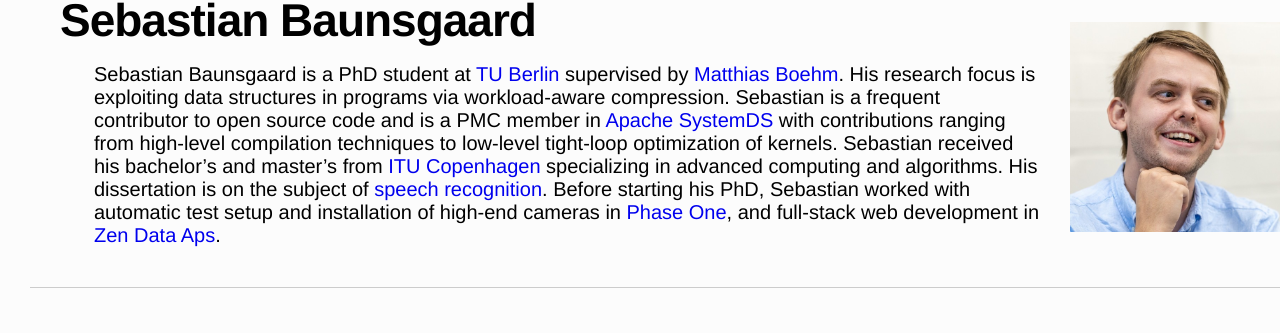
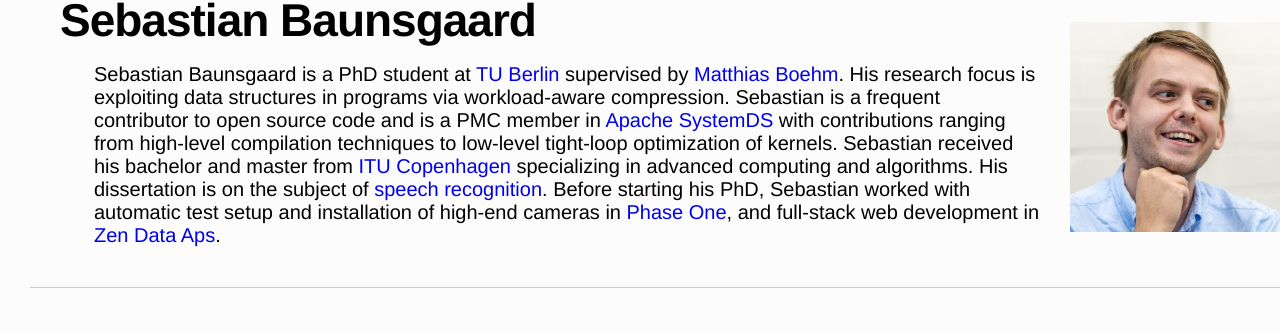
Before and after one commit to Baunsgaard/baunsgaard.github.io, a Jekyll site: the page built from index.md, in a window 1280 px wide. Shown: the part 88-421 px from the top of the page. Built offline with Jekyll 4.4.1, drawn with Linux system fonts in a browser that asks for light colours.

```diff
--- a/index.md
+++ b/index.md
@@ -6,7 +6,7 @@ layout: base
 
 Sebastian Baunsgaard is a PhD student at [TU Berlin](https://www.tu.berlin/) supervised by [Matthias Boehm](https://mboehm7.github.io/).
 His research focus is exploiting data structures in programs via workload-aware compression. Sebastian is a frequent contributor to open source code and is a PMC member in [Apache SystemDS](https://systemds.apache.org/)
-with contributions ranging from high-level compilation techniques to low-level tight-loop optimization of kernels. Sebastian received his bachelor's and master's from [ITU Copenhagen](https://itu.dk/) specializing in advanced computing and algorithms. His dissertation is on the subject of [speech recognition](https://dasya.itu.dk/for-students/projects/archive/speechrecognition/).
+with contributions ranging from high-level compilation techniques to low-level tight-loop optimization of kernels. Sebastian received his bachelor and master from [ITU Copenhagen](https://itu.dk/) specializing in advanced computing and algorithms. His dissertation is on the subject of [speech recognition](https://dasya.itu.dk/for-students/projects/archive/speechrecognition/).
 Before starting his PhD, Sebastian worked with automatic test setup and installation of high-end cameras in [Phase One](https://www.phaseone.com/),
 and full-stack web development in [Zen Data Aps](https://zendata.dk/).
 
```
